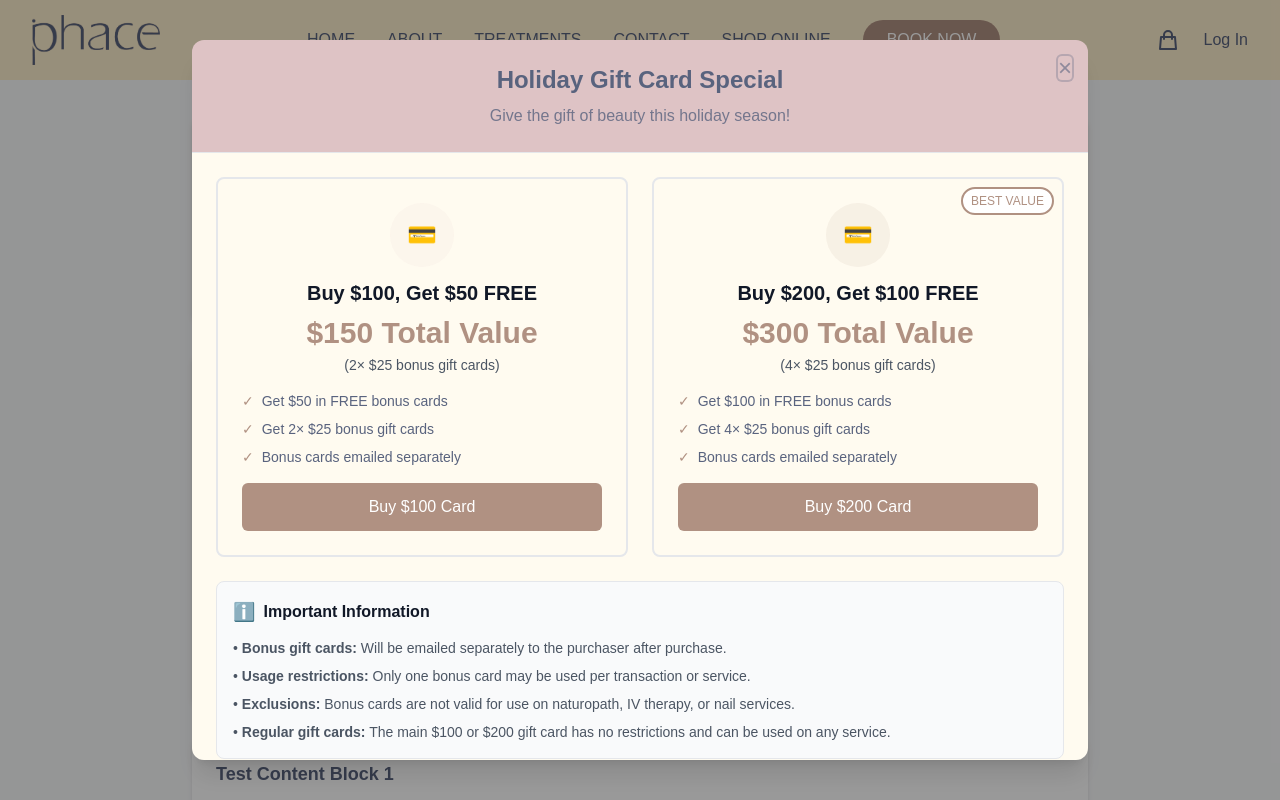
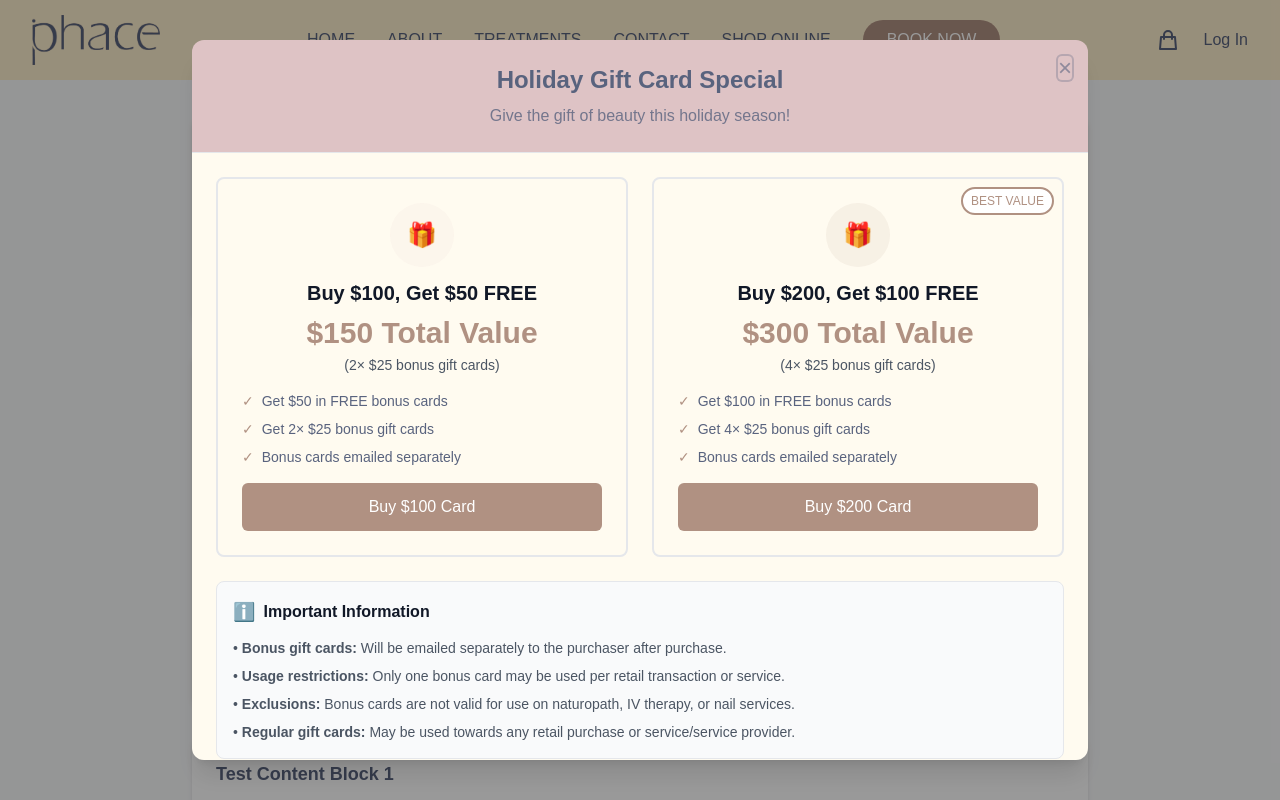
Before and after one commit to masonym/phace-website, a Next.js app: page /test-gift-card in a window 1280 px wide. Shown: the top 800 px of the page. Built offline with nearby package versions, Linux system fonts and the light colour scheme.

Commit message:
updates to text

```diff
--- a/src/components/promotions/GiftCardLightbox.tsx
+++ b/src/components/promotions/GiftCardLightbox.tsx
@@ -120,7 +120,7 @@ export default function GiftCardLightbox({ isOpen, onClose }: GiftCardLightboxPr
                         <div className="border-2 border-gray-200 rounded-lg p-6 hover:border-[#DEC3C5] transition-colors">
                             <div className="text-center mb-4">
                                 <div className="inline-flex items-center justify-center w-16 h-16 bg-[#DEC3C5]/10 rounded-full mb-3" aria-hidden="true">
-                                    <span className="text-2xl">💳</span>
+                                    <span className="text-2xl">🎁</span>
                                 </div>
                                 <h3 className="text-xl font-bold text-gray-900 mb-2">Buy $100, Get $50 FREE</h3>
                                 <div className="text-3xl font-bold text-[#B09182] mb-1">$150 Total Value</div>
@@ -160,7 +160,7 @@ export default function GiftCardLightbox({ isOpen, onClose }: GiftCardLightboxPr
                             </div>
                             <div className="text-center mb-4">
                                 <div className="inline-flex items-center justify-center w-16 h-16 bg-[#B09182]/10 rounded-full mb-3" aria-hidden="true">
-                                    <span className="text-2xl">💳</span>
+                                    <span className="text-2xl">🎁</span>
                                 </div>
                                 <h3 className="text-xl font-bold text-gray-900 mb-2">Buy $200, Get $100 FREE</h3>
                                 <div className="text-3xl font-bold text-[#B09182] mb-1">$300 Total Value</div>
@@ -202,9 +202,9 @@ export default function GiftCardLightbox({ isOpen, onClose }: GiftCardLightboxPr
                         </h4>
                         <div className="space-y-2 text-sm text-gray-600">
                             <p>• <strong>Bonus gift cards:</strong> Will be emailed separately to the purchaser after purchase.</p>
-                            <p>• <strong>Usage restrictions:</strong> Only one bonus card may be used per transaction or service.</p>
+                            <p>• <strong>Usage restrictions:</strong> Only one bonus card may be used per retail transaction or service.</p>
                             <p>• <strong>Exclusions:</strong> Bonus cards are not valid for use on naturopath, IV therapy, or nail services.</p>
-                            <p>• <strong>Regular gift cards:</strong> The main $100 or $200 gift card has no restrictions and can be used on any service.</p>
+                            <p>• <strong>Regular gift cards:</strong> May be used towards any retail purchase or service/service provider.</p>
                             {/* <p>• <strong>Expiration:</strong> Gift cards do not expire. Bonus cards issued within promotional period.</p> */}
                         </div>
                     </div>
```
